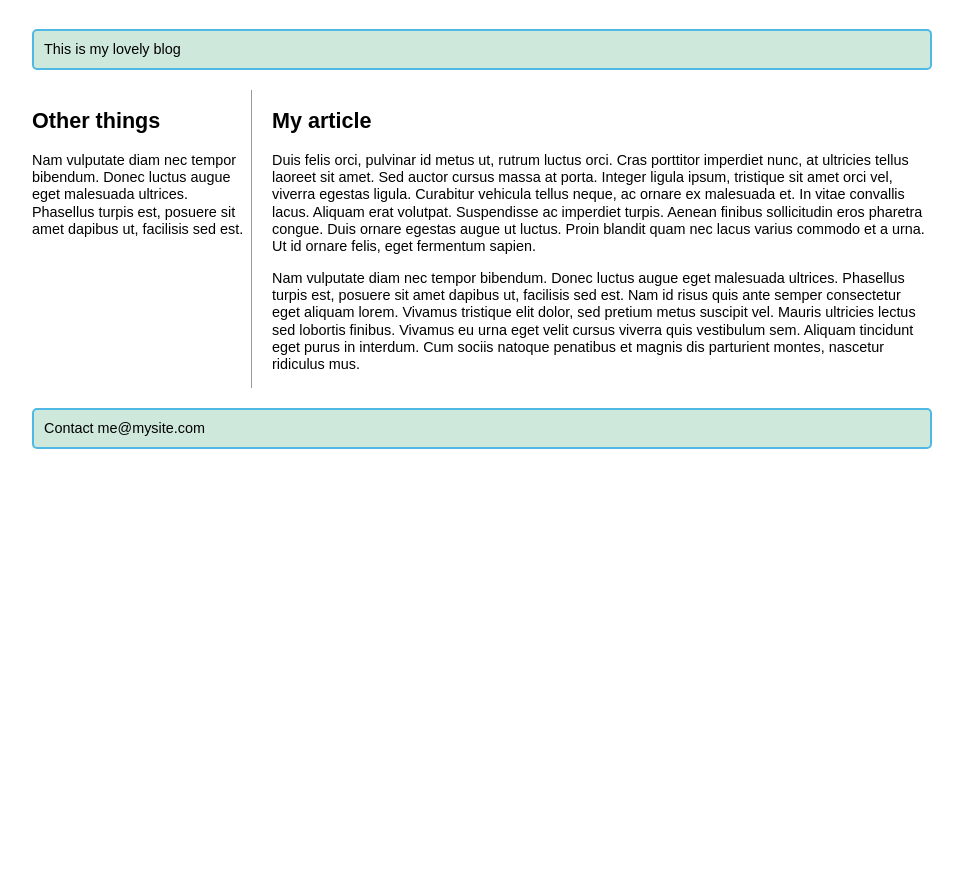
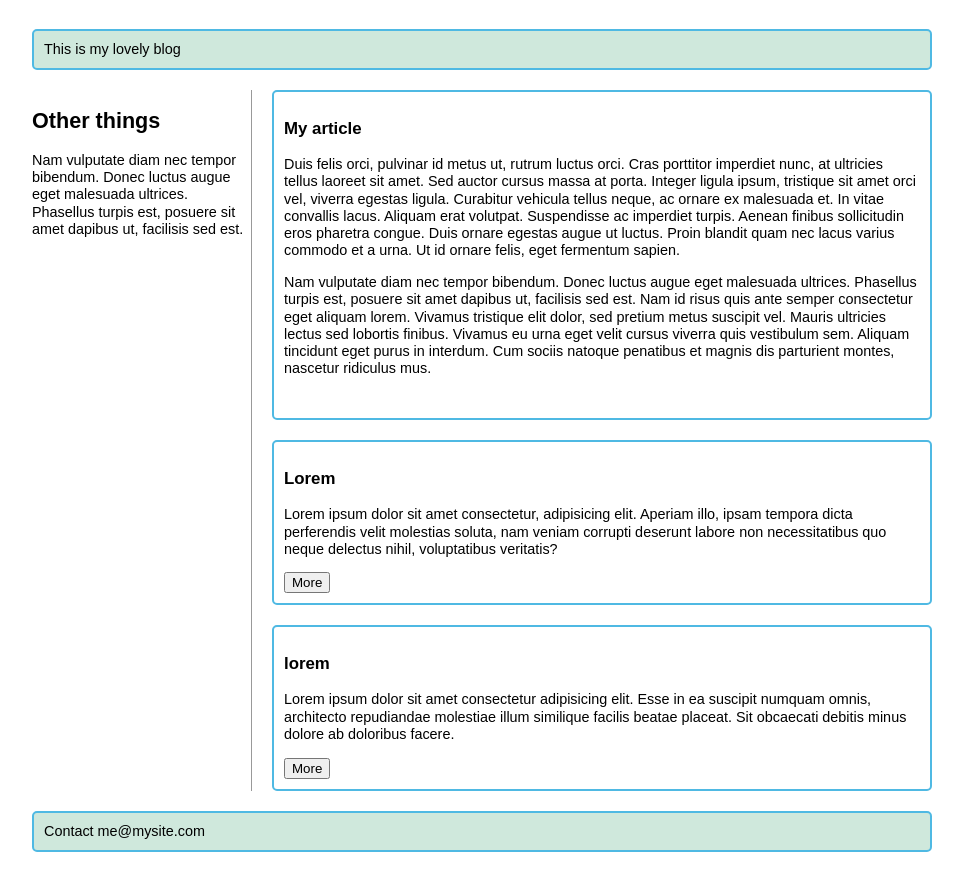
Before and after one commit to allanfpcruz/HTML-CSS, a plain HTML site: page extras/grid/grid02.html in a window 1280 px wide. Shown: the whole page, without its empty margins (158-1121 px from the left). Before the commit the page ends 800 px from the top, so only its background shows below. Drawn offline with Linux system fonts and the light colour scheme.

Commit message:
mais grid

```diff
--- a/desafios/d012/style/style.css
+++ b/desafios/d012/style/style.css
@@ -88,7 +88,6 @@ section.imagem > p {
 
     background: black url('../imagens/background001.jpg') center right no-repeat fixed;
     background-size: cover;
-    box-shadow: ;
 }
 
 #img02 {
--- a/extras/grid/grid02.html
+++ b/extras/grid/grid02.html
@@ -16,6 +16,11 @@
         display: grid;
         grid-template-columns: 1fr 3fr;
         gap: 20px;
+        grid-template-areas:
+        "header header"
+        "sidebar content"
+        "footer footer";
+        grid-auto-rows: minmax(10px, auto);
       }
 
       header,
@@ -28,26 +33,31 @@
 
       aside {
         border-right: 1px solid #999;
+        grid-area: sidebar;
       }
 
       header {
-        grid-column: 1 / 3;
-        grid-row: 1;
+        grid-area: header;
     }
 
-        article {
-        grid-column: 2;
-        grid-row: 2;
-    }
-
-        aside {
-        grid-column: 1;
-        grid-row: 2;
+      #main-article {
+        grid-area: content;
     }
 
       footer {
-        grid-column: 1 / 3;
-        grid-row: 3;
+        grid-area: footer;
+    }
+
+    #main-article {
+      display: grid;
+      grid-template-rows: 2fr 1fr 1fr;
+      gap: inherit;
+    }
+
+    .articles {
+      border: 2px solid rgb(79, 185, 227);
+      border-radius: 5px;
+      padding: 10px;
     }
     </style>
   </head>
@@ -55,7 +65,8 @@
   <body>
     <div class="container">
       <header>This is my lovely blog</header>
-      <article>
+      <article id="main-article">
+        <article class="articles">
           <h1>My article</h1>
           <p>
             Duis felis orci, pulvinar id metus ut, rutrum luctus orci. Cras
@@ -68,7 +79,6 @@
             blandit quam nec lacus varius commodo et a urna. Ut id ornare felis,
             eget fermentum sapien.
           </p>
-
           <p>
             Nam vulputate diam nec tempor bibendum. Donec luctus augue eget
             malesuada ultrices. Phasellus turpis est, posuere sit amet dapibus ut,
@@ -79,6 +89,17 @@
             eget purus in interdum. Cum sociis natoque penatibus et magnis dis
             parturient montes, nascetur ridiculus mus.
           </p>
+        </article>
+        <article class="articles">
+          <h1>Lorem</h1>
+          <p>Lorem ipsum dolor sit amet consectetur, adipisicing elit. Aperiam illo, ipsam tempora dicta perferendis velit molestias soluta, nam veniam corrupti deserunt labore non necessitatibus quo neque delectus nihil, voluptatibus veritatis?</p>
+          <button>More</button>
+        </article>
+        <article class="articles">
+          <h1>lorem</h1>
+          <p>Lorem ipsum dolor sit amet consectetur adipisicing elit. Esse in ea suscipit numquam omnis, architecto repudiandae molestiae illum similique facilis beatae placeat. Sit obcaecati debitis minus dolore ab doloribus facere.</p>
+          <button>More</button>
+        </article>
       </article>
       <aside>
         <h2>Other things</h2>
```
Also changed, not shown: extras/flexbox/flex05.html (+8 -4 lines), extras/grid/grid01.html (+2 -1 lines), extras/grid/grid03.html (added, +49 -0 lines). Lines whose indentation alone changed are shown as unchanged.
